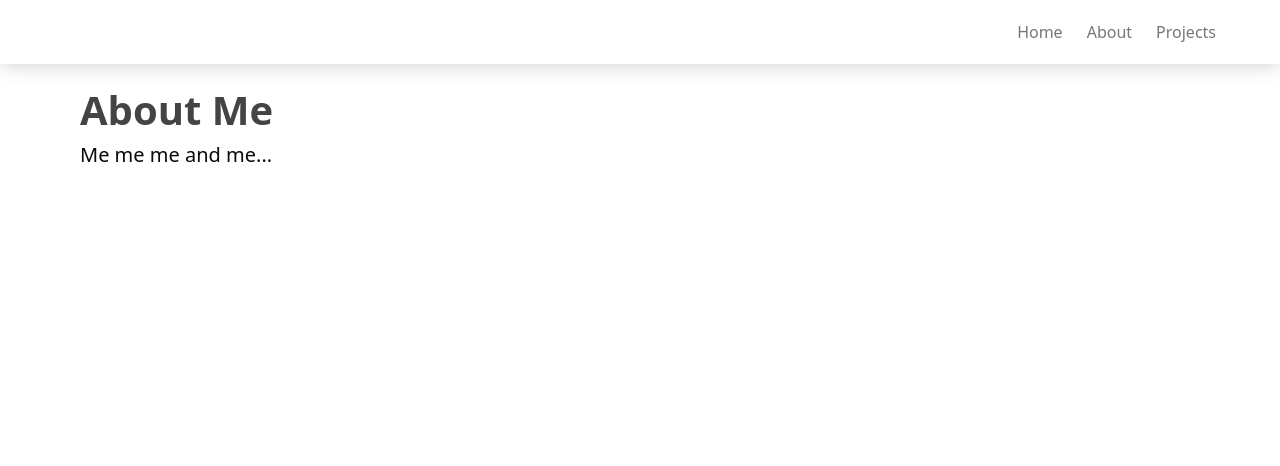
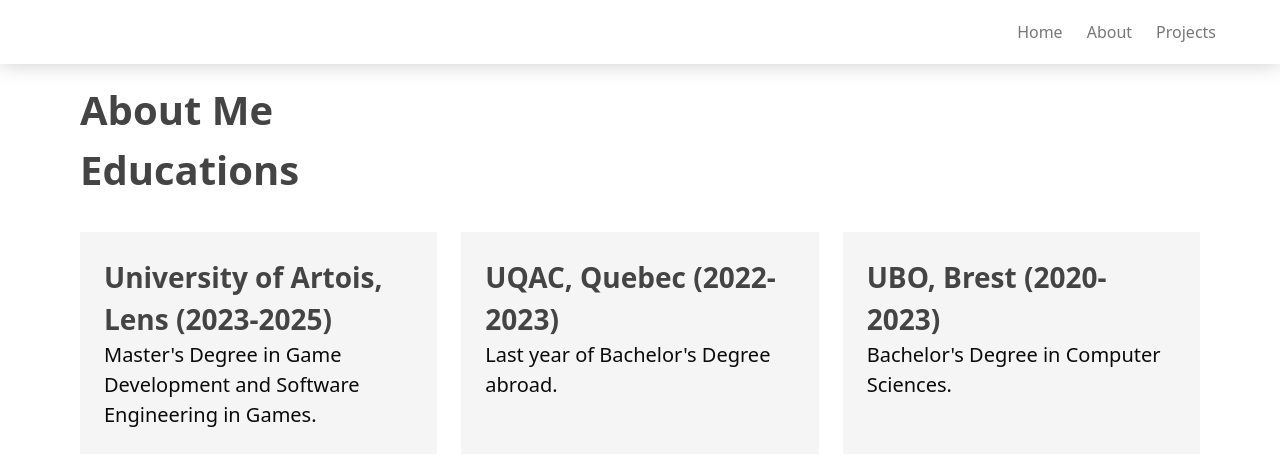
Before and after one commit to vraus/portfolio, a Next.js app: page /about in a window 1280 px wide. Shown: the top 466 px of the page. Built offline with nearby package versions, Linux system fonts and the light colour scheme.

Commit message:
Some tests on todos

```diff
--- a/src/app/about/page.tsx
+++ b/src/app/about/page.tsx
@@ -1,9 +1,11 @@
+import Educations from "@/components/Educations"
+
 export default function AboutPage() {
     return (
       <div className="container">
         <h1>About Me</h1>
-        <p>Me me me and me...</p>
           {/* TODO: Add a timeline with educations and professional activities + Hobbies / Center of interests / Favorite Games */}
+        <Educations />
       </div>
     );
   }
--- a/src/components/Educations.tsx
+++ b/src/components/Educations.tsx
@@ -6,20 +6,25 @@
             <h1>Educations</h1>
 
             <section className="my-8">
-                <div className="grid-cols-responsive">
+                <div className="grid grid-cols-responsive">
                     <div className="card">
-                        <h3 className="text-primary">University of Artois, Lens (2023-2025)</h3>
-                        <p className="text-muted">Master&apos;s Degree in Game Development and Software Engineering in Games.</p>
+                        <a href="https://www.univ-artois.fr" target="_blank" rel="noopener noreferrer">
+                            <h3 className="text-primary">University of Artois, Lens (2023-2025)</h3>
+                            <p className="text-muted">Master&apos;s Degree in Game Development and Software Engineering in Games.</p>
+                        </a>
                     </div>
                     <div className="card">
-                        <h3 className="text-primary">University Of Chicoutimi, Quebec (2022-2023)</h3>
-                        <p className="text-muted">Last year of Bachelor&apos;s Degree abroad.</p>
+                        <a href="https://www.uqac.ca" target="_blank" rel="noopener noreferrer">
+                            <h3 className="text-primary">UQAC, Quebec (2022-2023)</h3>
+                            <p className="text-muted">Last year of Bachelor&apos;s Degree abroad.</p>
+                        </a>
                     </div>
                     <div className="card">
-                        <h3 className="text-primary">UBO, Brest (2020-2023)</h3>
-                        <p className="text-muted">Bachelor&apos;s Degree in Computer Sciences.</p>
+                        <a href="https://www.univ-brest.fr/fr" target="_blank" rel="noopener noreferrer">
+                                <h3 className="text-primary">UBO, Brest (2020-2023)</h3>
+                                <p className="text-muted">Bachelor&apos;s Degree in Computer Sciences.</p>
+                        </a>
                     </div>
-
                 </div>
             </section>
         </div>
--- a/src/components/Links.tsx
+++ b/src/components/Links.tsx
@@ -6,6 +6,7 @@
         {/* TODO: Replace the basic links with icons (Resume GitHub Linkedin Itch.io icons). */}
         <section className="mb-4">
                 <div className="grid grid-cols-4 md:grid-cols-4 gap-4 mt-4">
+                    { /* TODO: Link to the PDF */}
                     <a href="" target="_blank" rel="noopener noreferrer">
                         <div className="card">
                             <h3 className="text-secondary">Resume</h3>
--- a/src/components/Modal.tsx
+++ b/src/components/Modal.tsx
@@ -168,7 +168,7 @@
               <h3 className="font-semibold">Features :</h3>
               <div className="grid grid-cols-2 md:grid-cols-3 lg:grid-cols-3 gap-4 mt-2">
                 {project.features.map((feature, index) => (
-                  <div key={index} className="p-4">
+                  <div key={index} className="card p-4">
                     <div className="flex flex-wrap gap-2">
                       <p className="text-primary font-semibold">{feature.name}</p>
                       {feature.description && (
--- a/src/styles/globals.css
+++ b/src/styles/globals.css
@@ -122,7 +122,7 @@
   border-radius: 0.5rem;
   padding: 0.25rem 0.75rem;
   margin: 0.25rem;
-  font-size: 1.4rem;
+  font-size: 1.5rem;
   font-weight: 500;
   border-width: 1px;
   box-shadow: var(--shadow-soft);
```
